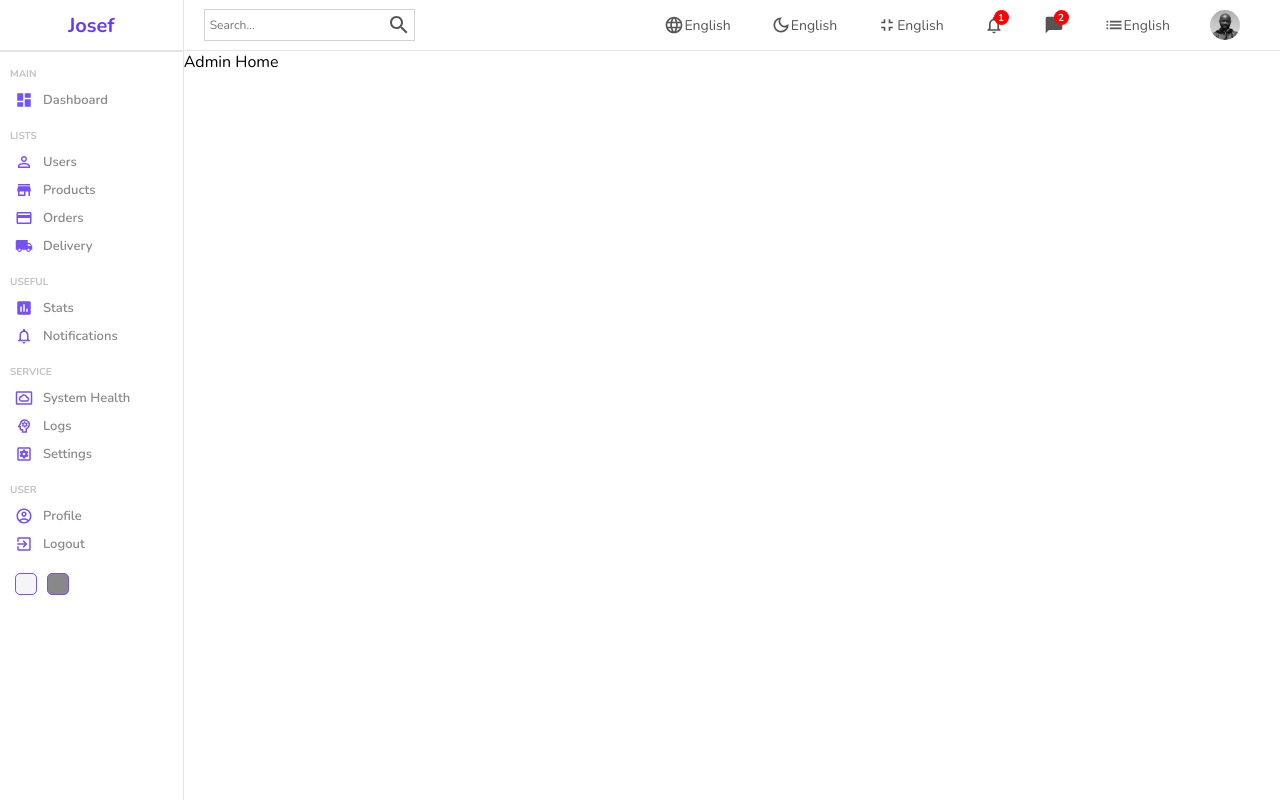
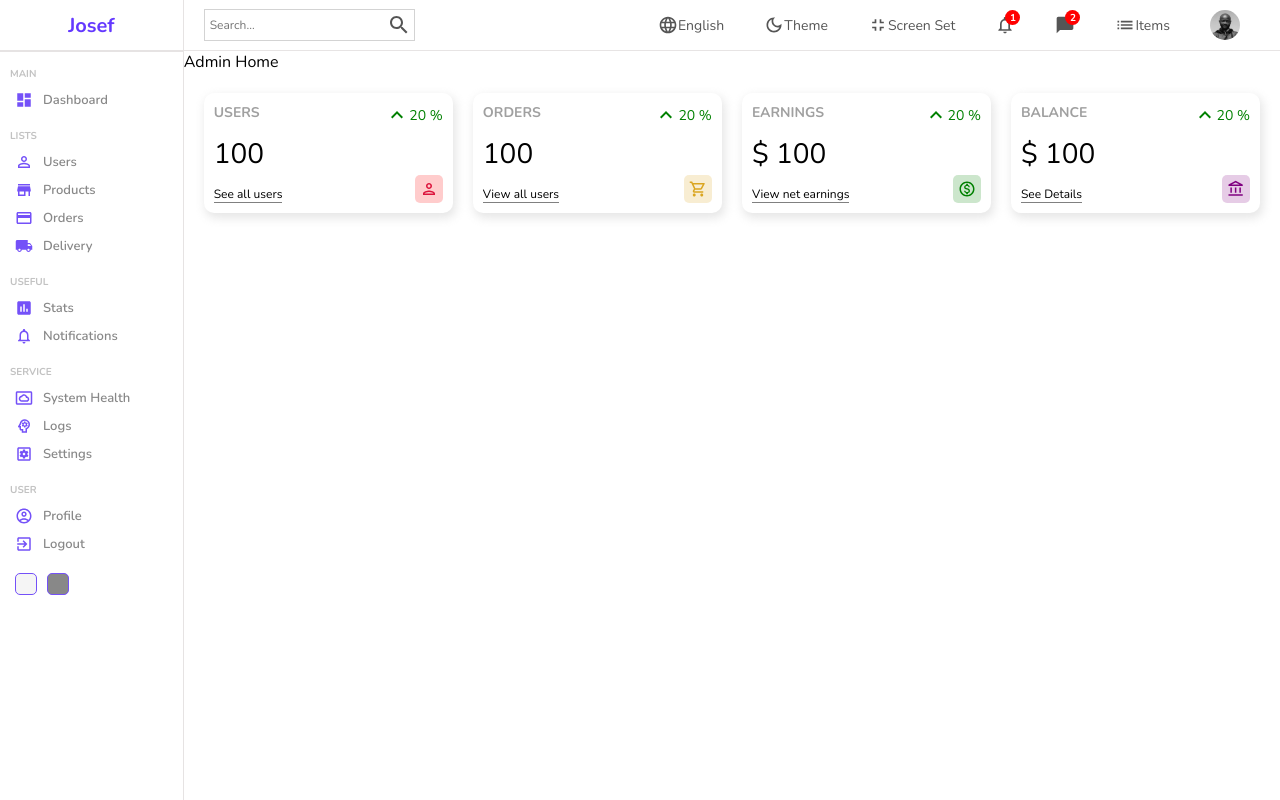
Before and after one commit to OgutuJoseph/react-admin-panel, a React (Create React App) app: page / in a window 1280 px wide. Built offline with nearby package versions, Linux system fonts and the light colour scheme.

Commit message:
Reusable Widget Components

```diff
--- a/src/components/navbar/Navbar.jsx
+++ b/src/components/navbar/Navbar.jsx
@@ -7,7 +7,7 @@
 import ChatBubbleOutlinedIcon from '@mui/icons-material/ChatBubbleOutlined';
 import ListOutlinedIcon from '@mui/icons-material/ListOutlined';
 
-function Navbar() {
+const Navbar = () => {
     return (
         <div className='navbar'>
             <div className='wrapper'>
@@ -22,11 +22,11 @@
                     </div>
                     <div className='item'>
                         <DarkModeOulinedIcon className='icon' />
-                        English
+                        Theme
                     </div>
                     <div className='item'>
                         <FullscreenExitOutlinedIcon className='icon' />
-                        English
+                        Screen Set
                     </div>
                     <div className='item'>
                         <NotificationsNoneOutlinedIcon className='icon' />
@@ -38,7 +38,7 @@
                     </div>
                     <div className='item'>
                         <ListOutlinedIcon className='icon' />
-                        English
+                        Items
                     </div>
                     <div className='item'>
                         <img src='/images/avatar/avatar1.jpg' alt='' className='avatar' />
--- a/src/components/sidebar/Sidebar.jsx
+++ b/src/components/sidebar/Sidebar.jsx
@@ -12,7 +12,7 @@
 import AccountCircleOutlinedIcon from '@mui/icons-material/AccountCircleOutlined';
 import ExitToAppIcon from '@mui/icons-material/ExitToApp';
 
-function Sidebar() {
+const Sidebar = () => {
     return (
         <div className='sidebar'>
             <div className='top'>
--- /dev/null
+++ b/src/components/widget/Widget.jsx
@@ -0,0 +1,90 @@
+import './Widget.scss';
+import KeyboardArrowUpIcon from '@mui/icons-material/KeyboardArrowUp';
+import PersonOutlinedIcon from '@mui/icons-material/PersonOutlined';
+import ShoppingCartOutlinedIcon from '@mui/icons-material/ShoppingCartOutlined';
+import MonetizationOutlinedIcon from '@mui/icons-material/MonetizationOnOutlined';
+import AccountBalanceOutlinedIcon from '@mui/icons-material/AccountBalanceOutlined'
+
+const Widget = ({ type }) => {
+
+    let data;
+
+    //temp
+    const amount = 100;
+    const diff = 20;
+
+    switch(type){
+        case 'user':
+            data={
+                title: 'USERS',
+                isMoney: false,
+                link: 'See all users',
+                icon: <PersonOutlinedIcon
+                    className='icon'
+                    style={{
+                        color: 'crimson',
+                        backgroundColor: 'rgba(255, 0, 0, 0.2)'
+                    }} />
+            }
+            break;
+        case 'order':
+            data={
+                title: 'ORDERS',
+                isMoney: false,
+                link: 'View all users',
+                icon: <ShoppingCartOutlinedIcon
+                    className='icon'
+                    style={{
+                        color: 'goldenrod',
+                        backgroundColor: 'rgba(218, 165, 32, 0.2)'
+                    }} />
+            }
+            break;
+        case 'earning':
+            data={
+                title: 'EARNINGS',
+                isMoney: true,
+                link: 'View net earnings',
+                icon: <MonetizationOutlinedIcon
+                    className='icon'
+                    style={{
+                        color: 'green',
+                        backgroundColor: 'rgba(0, 128, 0, 0.2)'
+                    }} />
+            }
+            break;
+        case 'balance':
+            data={
+                title: 'BALANCE',
+                isMoney: true,
+                link: 'See Details',
+                icon: <AccountBalanceOutlinedIcon
+                    className='icon'
+                    style={{
+                        color: 'purple',
+                        backgroundColor: 'rgba(128, 0, 128, 0.2)'
+                    }} />
+            }
+            break;
+        default:
+            break;
+    }
+
+    return (
+        <div className='widget'>
+            <div className='left'>
+                <span className='title'>{data.title}</span>
+                <span className='counter'>{data.isMoney && '$'} {amount}</span>
+                <span className='link'>{data.link}</span>
+            </div>
+            <div className='right'>
+                <div className='percentage positive'>
+                    <KeyboardArrowUpIcon /> {diff} %
+                </div>
+                {data.icon}
+            </div>
+        </div>
+    )
+}
+
+export default Widget
--- /dev/null
+++ b/src/components/widget/Widget.scss
@@ -0,0 +1,53 @@
+.widget {
+    display: flex;
+    justify-content: space-between;
+    flex: 1;
+    padding: 10px;
+    -webkit-box-shadow: 2px 4px 10px 1px rgba(0, 0, 0, 0.47);
+    box-shadow: 2px 4px 10px 1px rgba(201, 201, 201, 0.47);
+    border-radius: 10px;
+    height: 100px;
+
+    .left, .right {
+        display: flex;
+        flex-direction: column;
+        justify-content: space-between;
+
+        .title {
+            font-weight: bold;
+            font-size: 14px;
+            color: rgb(160, 160, 160);
+        }
+
+        .counter {
+            font-size: 28px;
+            font-weight: 300;
+        }
+
+        .link {
+            width: max-content;
+            font-size: 12px;
+            border-bottom: 1px solid gray;
+        }
+
+        .percentage {
+            display: flex;
+            align-items: center;
+            font-size: 14px;
+
+            &.positive {
+                color: green;
+            }
+            &.negative {
+                color: red;
+            }
+        }
+
+        .icon {
+            font-size: 18px;
+            padding: 5px;
+            border-radius: 5px;
+            align-self: flex-end;
+        }
+    }
+}
--- a/src/pages/home/Home.jsx
+++ b/src/pages/home/Home.jsx
@@ -1,6 +1,7 @@
 import './home.scss';
 import Sidebar from '../../components/sidebar/Sidebar';
 import Navbar from '../../components/navbar/Navbar';
+import Widget from '../../components/widget/Widget';
 
 const Home = () => {
     return (
@@ -9,6 +10,12 @@
             <div className='homeContainer'>
                 <Navbar />
                 Admin Home
+                <div className='widgets'>
+                    <Widget type='user' />
+                    <Widget type='order' />
+                    <Widget type='earning' />
+                    <Widget type='balance' />
+                </div>
             </div>
         </div>
     )
--- a/src/pages/home/home.scss
+++ b/src/pages/home/home.scss
@@ -4,4 +4,10 @@
     .homeContainer {
         flex: 6;
     }
+
+    .widgets {
+        display: flex;
+        padding: 20px;
+        gap: 20px;
+    }
 }
--- a/src/pages/list/List.jsx
+++ b/src/pages/list/List.jsx
@@ -1,6 +1,6 @@
 import React from 'react';
 
-function List() {
+const List = () => {
     return (
         <div>List</div>
     )
--- a/src/pages/login/Login.jsx
+++ b/src/pages/login/Login.jsx
@@ -1,6 +1,6 @@
 import React from 'react';
 
-function Login() {
+const Login = () => {
     return (
         <div>Login</div>
     )
--- a/src/pages/new/New.jsx
+++ b/src/pages/new/New.jsx
@@ -1,6 +1,6 @@
 import React from 'react'
 
-function New() {
+const New = () => {
     return (
         <div>New</div>
     )
--- a/src/pages/single/Single.jsx
+++ b/src/pages/single/Single.jsx
@@ -1,6 +1,6 @@
 import React from 'react'
 
-function Single() {
+const Single = () => {
     return (
         <div>Single</div>
     )
```
